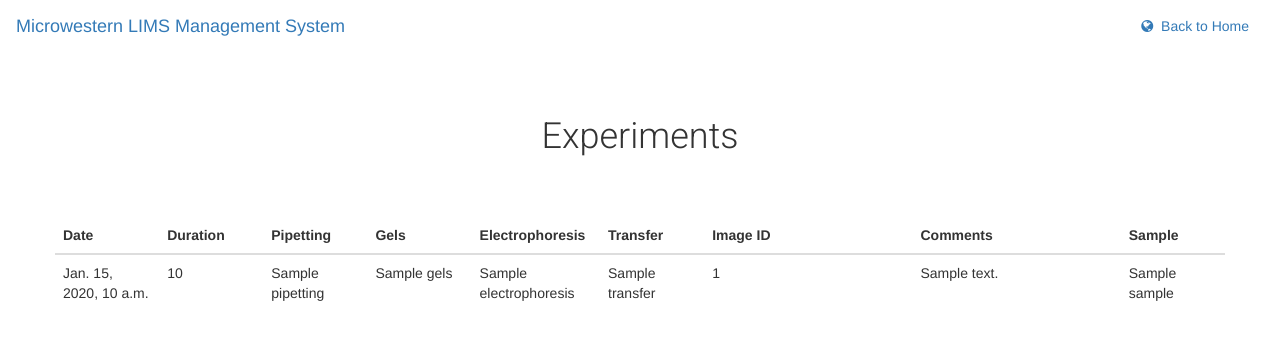
After one commit to WhiteLab/mw_viewer, a Django app: template templates/viewer/experiments/view_experiment.html in a window 1280 px wide. The commit adds this page. Shown: the top 355 px of the page. Run offline with Django 3.2, Linux system fonts and the light colour scheme; the template is opened without the code that fills it: most values are stand-ins (such as "Sample title", 1, 10 or a date in 2020); some libraries are stand-ins or nearby versions.

Commit message:
Added experiment view

```diff
--- /dev/null
+++ b/templates/viewer/experiments/view_experiment.html
@@ -0,0 +1,45 @@
+{% extends 'viewer/base.html' %}
+{% block content %}
+<div class="container">
+    <section class="mw-viewer-section">
+        <div class="row mw-viewer-text-center">
+            <h1 class="mw-viewer-header">Experiments</h1>
+        </div>
+    </section>
+    <section class="mw-viewer-section">
+        <div class="row">
+            <table class="table table-hover">
+                <thead>
+                <tr>
+                    <th class="col-xs-1">Date</th>
+                    <th class="col-xs-1">Duration</th>
+                    <th class="col-xs-1">Pipetting</th>
+                    <th class="col-xs-1">Gels</th>
+                    <th class="col-xs-1">Electrophoresis</th>
+                    <th class="col-xs-1">Transfer</th>
+                    <th class="col-xs-2">Image ID</th>
+                    <th class="col-xs-2">Comments</th>
+                    <th class="col-xs-1">Sample</th>
+                </tr>
+                </thead>
+                <tbody>
+                {% for exp in experiment %}
+                <tr>
+                    <td>{{ exp.date }}</td>
+                    <td>{{ exp.duration }}</td>
+                    <td>{{ exp.pipetting }}</td>
+                    <td>{{ exp.gels }}</td>
+                    <td>{{ exp.electrophoresis }}</td>
+                    <td>{{ exp.transfer }}</td>
+                    <td>{{ exp.image_id }}</td>
+                    <!--<td>{{ exp.image }}</td>-->
+                    <td>{{ exp.comments }}</td>
+                    <td>{{ exp.sample }}</td>
+                </tr>
+                {% endfor %}
+                </tbody>
+            </table>
+        </div>
+    </section>
+</div>
+{% endblock %}
--- a/templates/viewer/mw_viewer_home.html
+++ b/templates/viewer/mw_viewer_home.html
@@ -23,7 +23,7 @@
             </a>
             </div>
             <div class ="col-md-4">
-            <a href="/mw_viewer/viewer/individuals/">
+            <a href="/mw_viewer/viewer/experiments/">
                 <button class="mw-viewer-button btn btn-primary">
                     <span class="fa fa-flask"></span>&nbsp;&nbsp;View Experiments
                 </button>
--- a/urls.py
+++ b/urls.py
@@ -7,5 +7,6 @@ import views
 urlpatterns = patterns('',
                        url(r'^viewer/mw_viewer', views.mw_viewer, name='home page'),
                        url(r'^viewer/individuals', views.individual_view, name='view individuals'),
-                       url(r'^viewer/samples', views.sample_view, name='view samples')
+                       url(r'^viewer/samples', views.sample_view, name='view samples'),
+                       url(r'^viewer/experiments', views.experiment_view, name='view experiments')
                        ) + static(settings.MEDIA_URL, document_root=settings.MEDIA_ROOT)
--- a/views.py
+++ b/views.py
@@ -20,3 +20,8 @@ def sample_view(request):
     samp = Sample.objects.all()
     context = {'sample': samp}
     return render(request, 'viewer/samples/view_sample.html', context)
+
+def experiment_view(request):
+    exp = ExperimentDetail.objects.all()
+    context = {'experiment': exp}
+    return render(request, 'viewer/experiments/view_experiment.html', context)
```
Also changed, not shown: admin.py (+6 -1 lines), models.py (+6 -5 lines).
